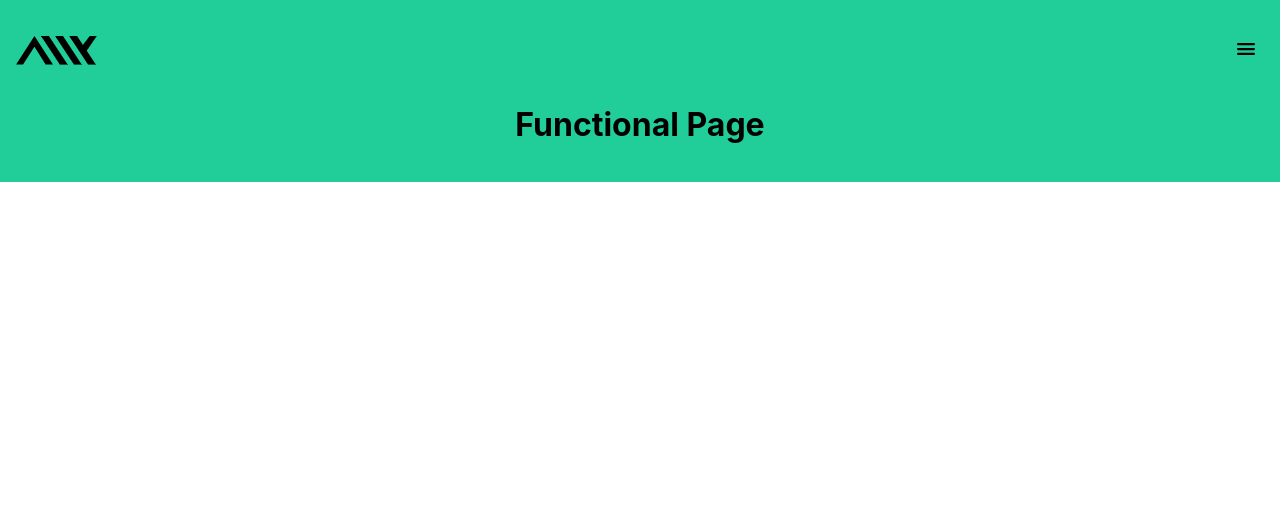
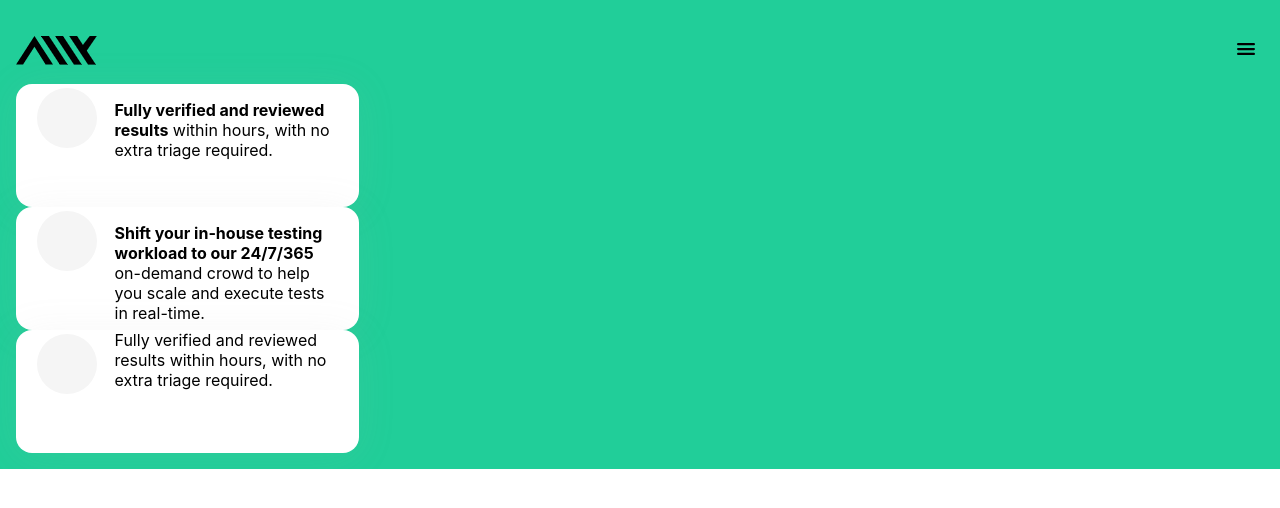
Before and after one commit to a11ysolutions/website, a React (Create React App) app: page /functional in a window 1280 px wide. Shown: the top 508 px of the page. Built offline with nearby package versions, Linux system fonts and the light colour scheme.

Commit message:
feat: add first approach to Achievement Card component

```diff
--- a/src/Components/Functional/Functional.js
+++ b/src/Components/Functional/Functional.js
@@ -1,8 +1,32 @@
 import React from "react"
+import AchievementCard from "../UI/AchievementCard/AchievementCard"
 
 function Functional() {
     return (
-        <h1>Functional Page</h1>
+        <div>
+            <AchievementCard>
+                <p>
+                    <span style={{fontWeight: "bold"}}>Fully verified and reviewed
+                    results</span> within hours, with no
+                    extra triage required.
+                </p>
+            </AchievementCard>
+
+            <AchievementCard>
+                <p>
+                <span style={{fontWeight: "bold"}}>Shift your in-house testing
+                 workload to our 24/7/365</span> on-demand crowd to help you
+                  scale and execute tests in
+                   real-time.
+                </p>
+            </AchievementCard>
+
+            <AchievementCard>
+            <text>Fully verified and reviewed</text>
+            <text> results within hours, with no</text>
+            <text> extra triage required.</text>
+            </AchievementCard>
+        </div>
     )
 }
 
--- /dev/null
+++ b/src/Components/UI/AchievementCard/AchievementCard.css
@@ -0,0 +1,28 @@
+.achievement-card{
+    height: 123px;
+    width: 343px;
+    background: #ffffff 0% 0% no-repeat padding-box;
+    border-radius: 16px;
+    align-items: left;
+    opacity: 1;
+    box-shadow: 0px 3px 40px #AAAAAA19;
+}
+
+.achievement-card-ellipse{
+    width: 60px;
+    height: 60px;
+    background: #F5F5F5 0% 0% no-repeat padding-box;
+    border-radius: 50%;
+    opacity: 1;
+}
+
+.achievement-card-text-container{
+    width: 224px;
+    height: 68px;
+    letter-spacing: var(--unnamed-character-spacing-0);
+    color: var(--unnamed-color-000000);
+    text-align: left;
+    letter-spacing: 0px;
+    color: #000000;
+    opacity: 1;
+}
--- /dev/null
+++ b/src/Components/UI/AchievementCard/AchievementCard.js
@@ -0,0 +1,19 @@
+import React from "react"
+import './AchievementCard.css'
+
+function AchievementCard({ children, imgSrc }) {
+    return (
+        <div className="achievement-card">
+            <div style={{display: "flex", justifyContent: "center", alignItems: "center", columnGap: "18px"}}>
+                <div className='achievement-card-ellipse'>
+                    <img src={imgSrc}></img>
+                </div>
+                <div className='achievement-card-text-container'>
+                    {children}
+                </div>
+            </div>
+        </div>
+    )
+}
+
+export default AchievementCard;
```
